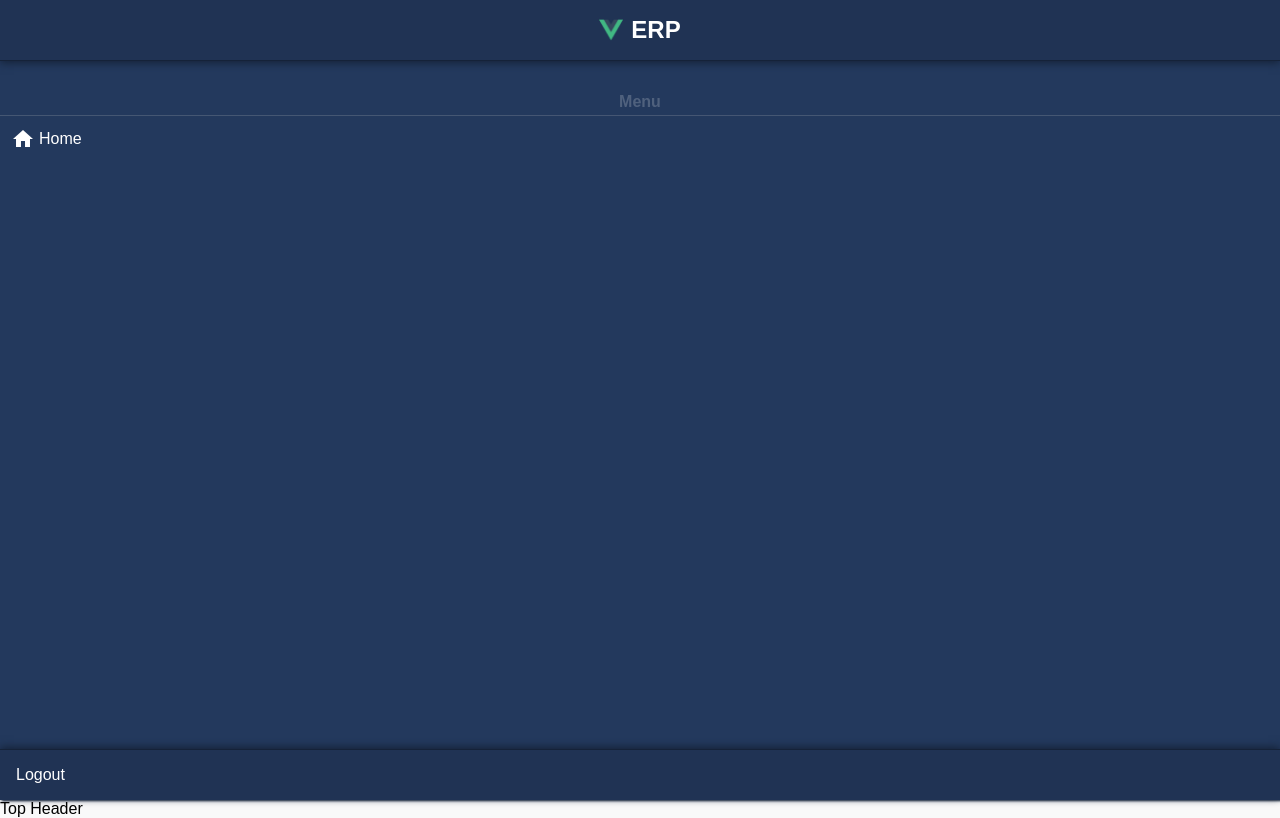
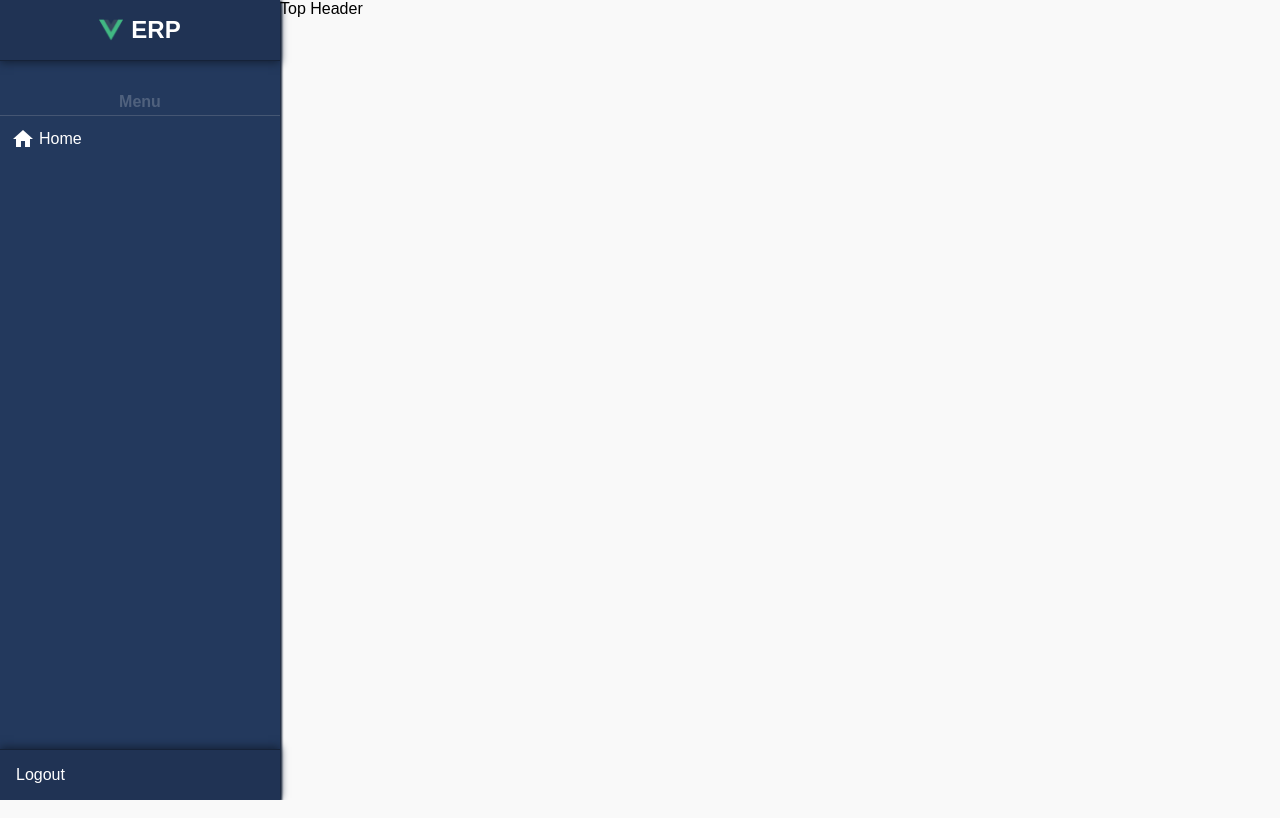
Before and after one commit to MMK-13/erp-front, a Vue app: page / in a window 1280 px wide. Built offline with nearby package versions, Linux system fonts and the light colour scheme; a web font is replaced by a local one.

Commit message:
Update LayoutContainer for grid system

```diff
--- a/src/components/LayoutContainer.vue
+++ b/src/components/LayoutContainer.vue
@@ -12,6 +12,8 @@
 
 <style scoped>
 	.container {
+		display: grid;
+		grid-template-columns: 280px 1fr;
 		min-height: 100vh;
 	}
 </style>
```
